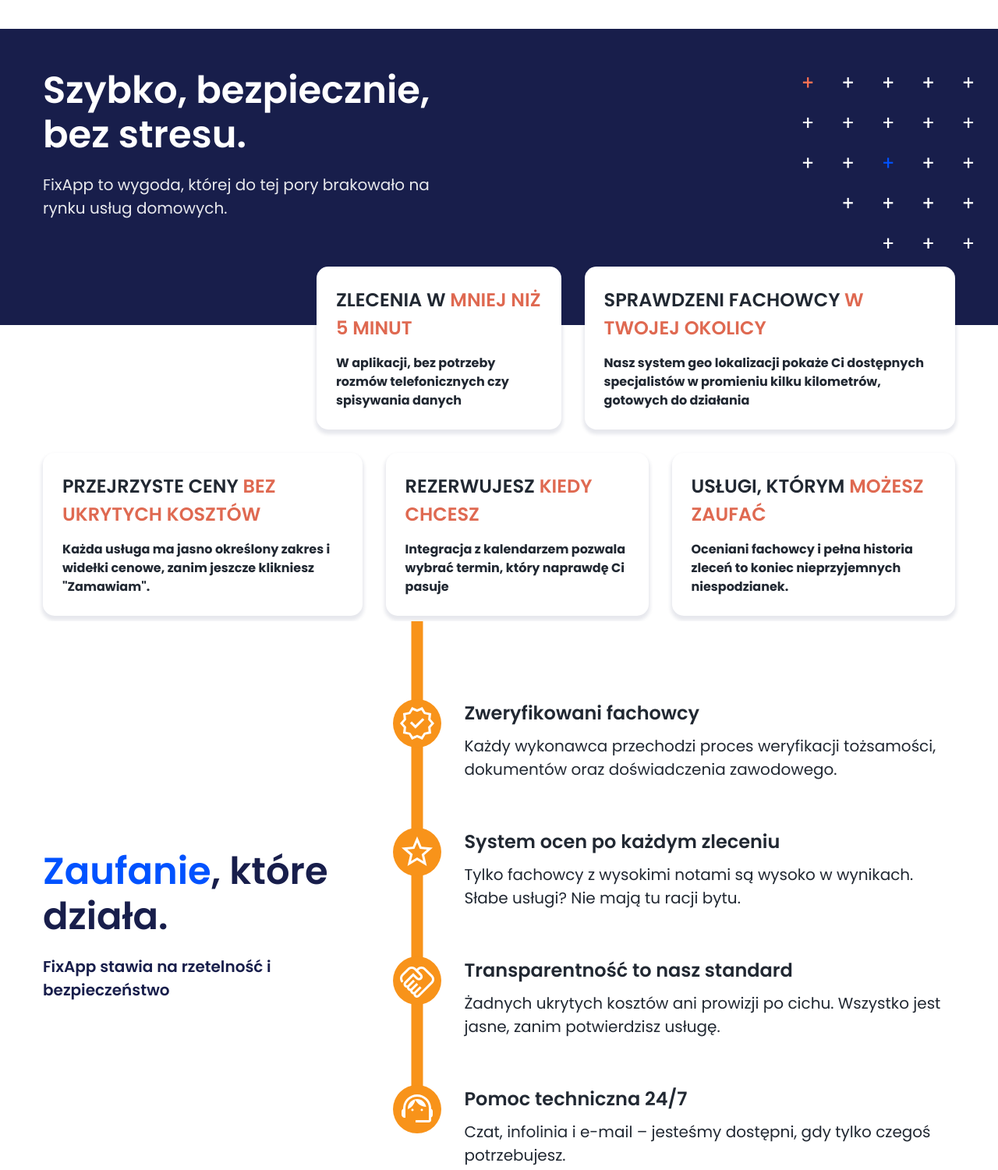
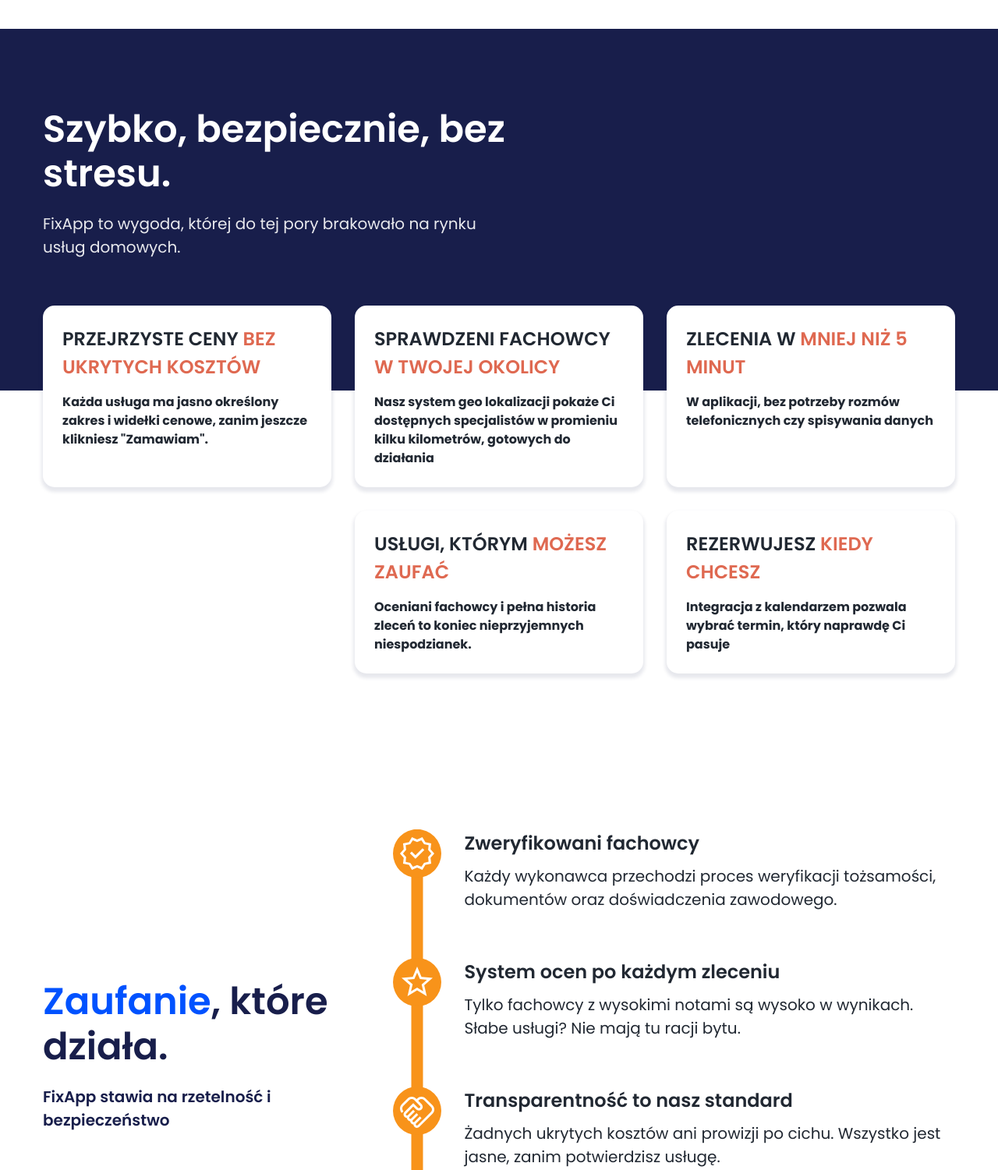
Before and after one commit to vinston12/fixapp2, a plain HTML site: page index.html in a window 1280 px wide. Shown: the part 919-2420 px from the top of the page at 78% size. Drawn offline with nearby package versions, Linux system fonts and the light colour scheme.

Commit message:
poprawki

```diff
--- a/index.html
+++ b/index.html
@@ -3,7 +3,7 @@
 	<head>
 		<meta charset="UTF-8" />
 		<meta name="viewport" content="width=device-width, initial-scale=1.0" />
-		<title>Generated Page</title>
+		<title>FixApp</title>
 		<meta charset="UTF-8" />
 		<meta name="viewport" content="width=device-width, initial-scale=1.0" />
 		<title>FixApp Landing Page</title>
@@ -197,6 +197,9 @@
 				.subscribe-box {
 					margin-right: 0 !important;
 				}
+				.features-cards-container {
+					flex-direction: column;
+				}
 			}
 
 			/* CSS for section section:partners */
@@ -243,10 +246,10 @@
 					var(--bg-white) 100%
 				);
 				color: var(--bg-white);
-				padding: 50px 5px 0;
+				padding: 100px 5px;
 			}
 			.features-header {
-				max-width: 500px;
+				max-width: 600px;
 				margin-bottom: 60px;
 			}
 			.features-header h2 {
@@ -261,19 +264,11 @@
 				line-height: 1.5;
 				opacity: 0.9;
 			}
-			.many-pluses-img {
-				position: absolute;
-				top: 7%;
-				right: 2%;
-			}
-			.features-cards-container {
-				display: flex;
+			.features-grid {
+				display: grid;
+				grid-template-columns: repeat(auto-fit, minmax(300px, 1fr));
 				gap: 30px;
-				margin-bottom: 7px;
-			}
-			.features-cards-container:first-child {
-				margin-left: 30%;
-				margin-bottom: 30px;
+				direction: rtl;
 			}
 			.feature-card {
 				background-color: var(--bg-white);
@@ -346,8 +341,8 @@
 				content: "";
 				position: absolute;
 				left: 31px;
-				top: -300px;
-				bottom: 80px;
+				top: 0;
+				bottom: 0;
 				width: 15px;
 				background-color: var(--primary-orange);
 				border-radius: 5px;
@@ -784,12 +779,7 @@
 				width: 100%;
 			}
 			.subscribe-form .btn {
-				padding: 20px 40px;
-			}
-			@media (max-width: 1200px) {
-				.many-pluses-img {
-					display: none;
-				}
+				padding: 22px 40px;
 			}
 			@media (max-width: 768px) {
 				.subscribe-section > .container > h2 {
@@ -877,11 +867,10 @@
 					<a href="#" class="logo">FixApp</a>
 					<nav class="main-nav">
 						<ul>
-							<li>
-								<a href="#szybko-bezpiecznie-id" class="active">Jak działa</a>
-							</li>
-							<li><a href="#to-ty-masz-kontrole-id">Dla klientów</a></li>
-							<li><a href="#kontakt-id">Kontakt</a></li>
+							<li><a href="#" class="active">Jak działa</a></li>
+							<li><a href="#">Dla klientów</a></li>
+							<li><a href="#">Dla fachowców</a></li>
+							<li><a href="#">Cennik</a></li>
 						</ul>
 					</nav>
 					<div class="header-actions">
@@ -948,24 +937,17 @@
 		</section>
 		<section id="section-features" class="features-section">
 			<div class="container">
-				<div id="szybko-bezpiecznie-id" class="features-header">
+				<div class="features-header">
 					<h2>Szybko, bezpiecznie, bez stresu.</h2>
 					<p>
 						FixApp to wygoda, której do tej pory brakowało na rynku usług
 						domowych.
 					</p>
 				</div>
-				<img
-					class="many-pluses-img"
-					src="./images/many-pluses.png"
-					width="225"
-				/>
 				<div class="features-grid">
-					<div class="features-cards-container">
 					<div class="feature-card">
 						<h3>
-								ZLECENIA W
-								<span class="highlight-orange">MNIEJ NIŻ 5 MINUT</span>
+							ZLECENIA W <span class="highlight-orange">MNIEJ NIŻ 5 MINUT</span>
 						</h3>
 						<p>
 							W aplikacji, bez potrzeby rozmów telefonicznych czy spisywania
@@ -982,9 +964,6 @@
 							promieniu kilku kilometrów, gotowych do działania
 						</p>
 					</div>
-					</div>
-
-					<div class="features-cards-container">
 					<div class="feature-card">
 						<h3>
 							PRZEJRZYSTE CENY
@@ -1000,20 +979,18 @@
 							REZERWUJESZ <span class="highlight-orange">KIEDY CHCESZ</span>
 						</h3>
 						<p>
-								Integracja z kalendarzem pozwala wybrać termin, który naprawdę
-								Ci pasuje
+							Integracja z kalendarzem pozwala wybrać termin, który naprawdę Ci
+							pasuje
 						</p>
 					</div>
 					<div class="feature-card">
 						<h3>
-								USŁUGI, KTÓRYM
-								<span class="highlight-orange">MOŻESZ ZAUFAĆ</span>
+							USŁUGI, KTÓRYM <span class="highlight-orange">MOŻESZ ZAUFAĆ</span>
 						</h3>
 						<p>
-								Oceniani fachowcy i pełna historia zleceń to koniec
-								nieprzyjemnych niespodzianek.
+							Oceniani fachowcy i pełna historia zleceń to koniec nieprzyjemnych
+							niespodzianek.
 						</p>
-						</div>
 					</div>
 				</div>
 			</div>
@@ -1119,7 +1096,7 @@
 			</div>
 		</section>
 		<section id="section-control" class="control-section">
-			<div id="to-ty-masz-kontrole-id" class="container">
+			<div class="container">
 				<h2>To Ty masz kontrolę</h2>
 				<p class="subtitle">
 					Zbudowaliśmy FixApp tak, byś miał kontrolę i bezpieczeństwo na każdym
@@ -1204,8 +1181,9 @@
 						<span class="highlight-orange">OTRZYMAJ 5% ZNIŻKI</span> na pierwszą
 						usługę!
 					</p>
-					<form id="kontakt-id" class="subscribe-form">
+					<form class="subscribe-form">
 						<div class="email-input-wrapper">
+							<img src="images/1_483.svg" alt="email icon" />
 							<input type="email" placeholder="Twój email" />
 						</div>
 						<button type="submit" class="btn btn-secondary">Subskrybuj</button>
```
Lines whose indentation alone changed are shown as unchanged.
